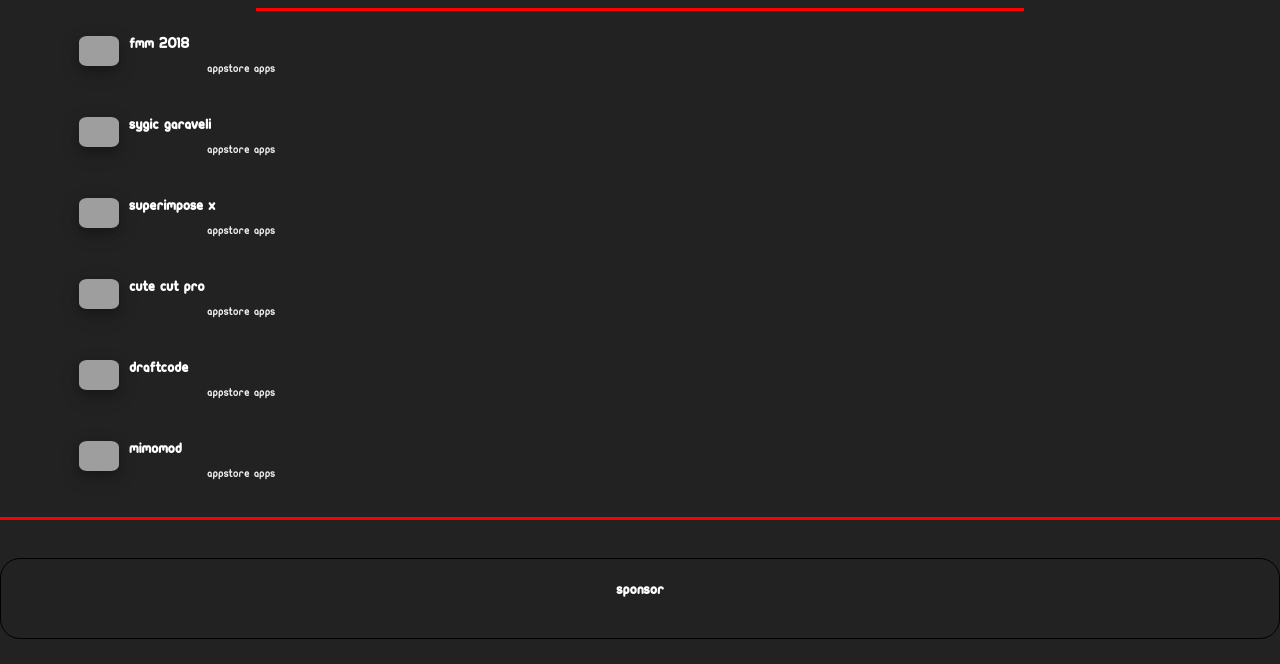
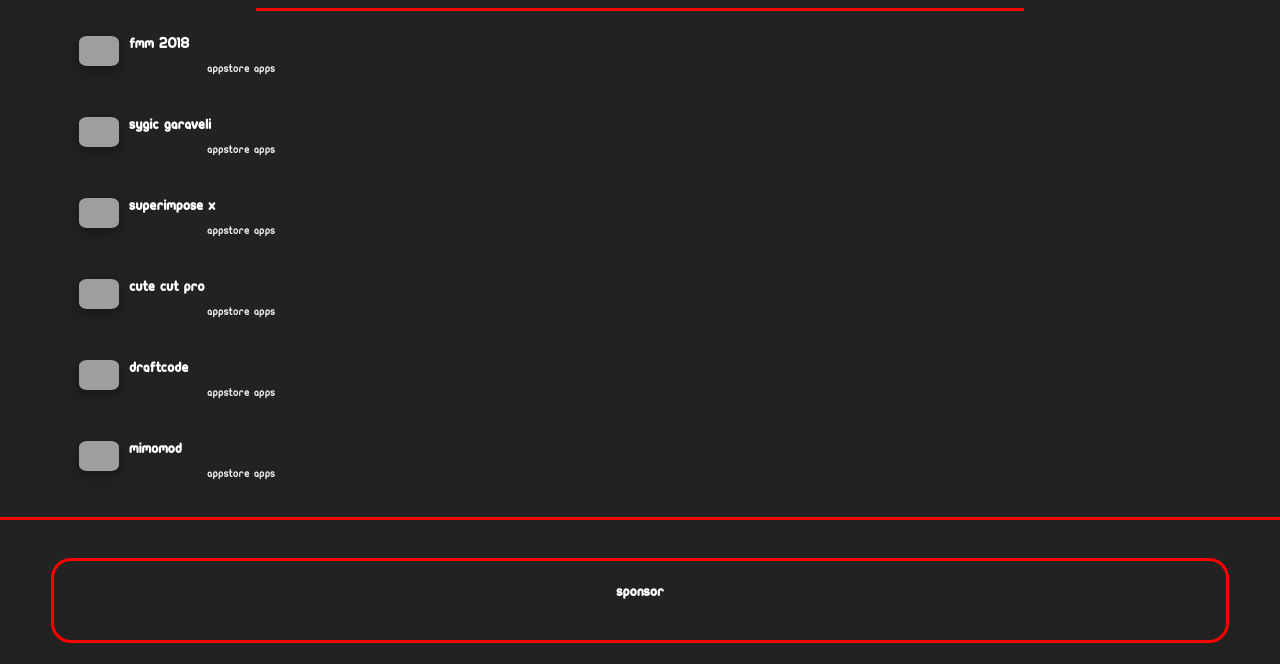
Before and after one commit to iTweakOS/itweakos.store, a plain HTML site: page appstore.html in a window 1280 px wide. Shown: the part 136-800 px from the top of the page. Drawn offline with Linux system fonts and the light colour scheme; grey boxes are pictures that could not be loaded; a script that the page names is missing.

Commit message:
kjucnbejudbu

```diff
--- a/appstore.html
+++ b/appstore.html
@@ -125,7 +125,7 @@
 </center>
 <br>
 <center>
-<div style="border-style:solid;border-radius:20px;border-width:thin;padding:10px;">
+<div style="border-style:solid;border-radius:20px;padding:10px;width:90%;border-color:#ff0000;">
   <h2 style="font-family:ut;font-size:15px;color:white;">Sponsor</h2>
   <br>
 <script async="async" data-cfasync="false" src="//native.propellerads.com/1?z=2047417&eid="></script>
```
Also changed, not shown: hacked.html (+1 -1 lines), itweakos.html (+1 -1 lines), tweaked.html (+1 -2 lines).
